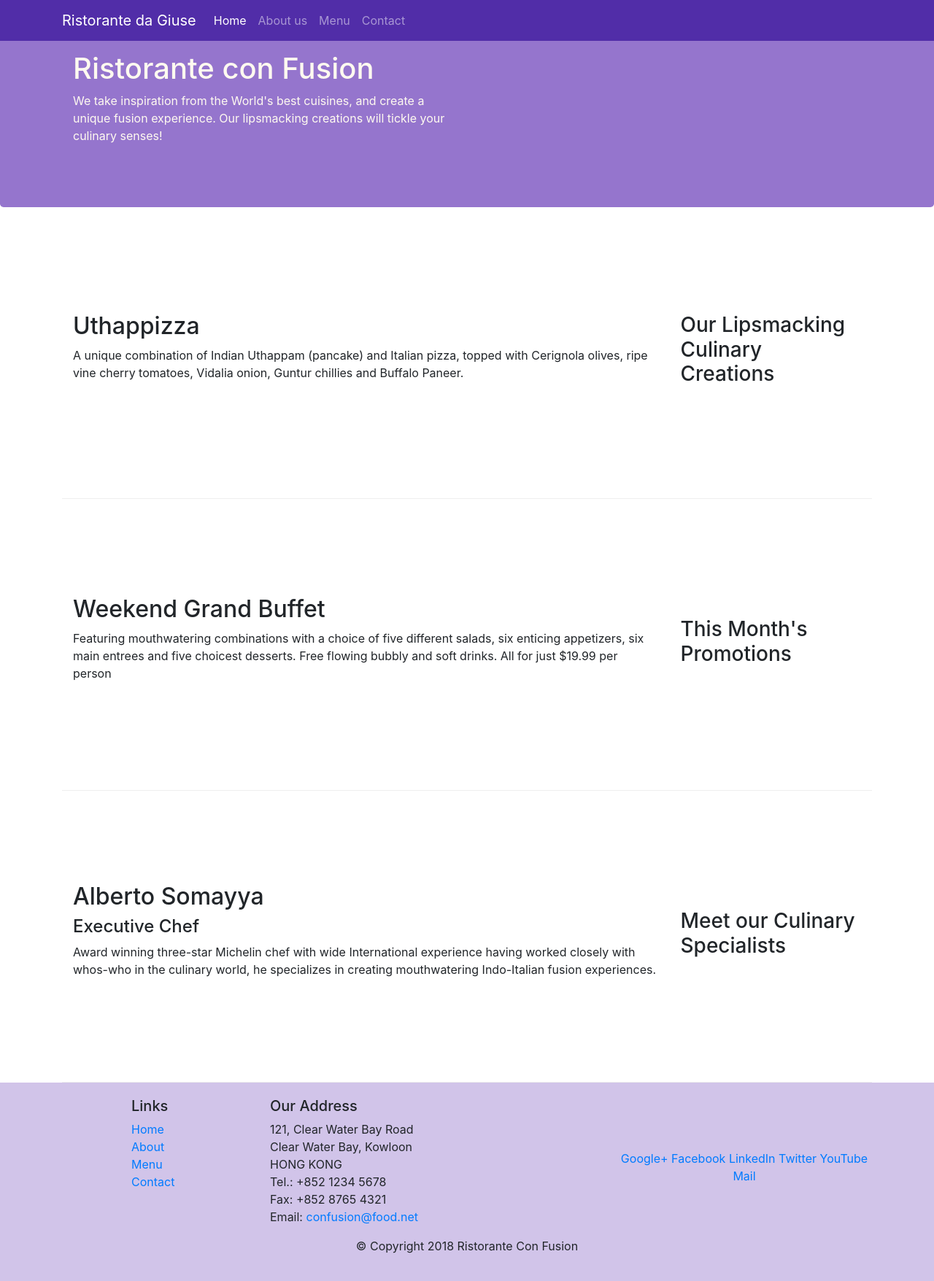
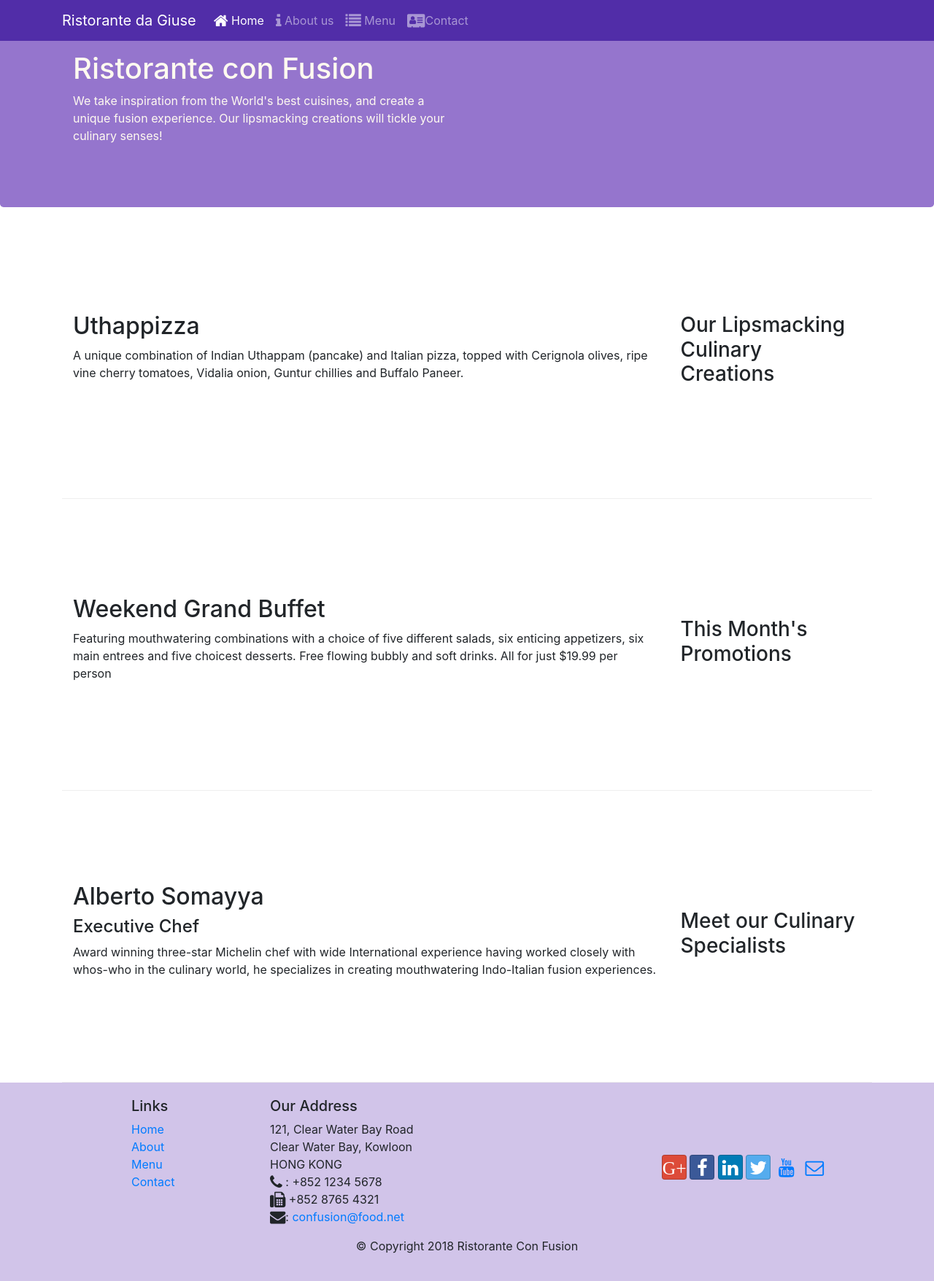
Before and after one commit to giusecagliari/git-test, a website: page index.html in a window 1280 px wide. Shown: the whole page at 73% size. Drawn offline with nearby package versions, Linux system fonts and the light colour scheme.

Commit message:
add incons and font

```diff
--- a/index.html
+++ b/index.html
@@ -11,6 +11,8 @@
     <!-- Bootstrap CSS -->
 
     <link rel="stylesheet" href="node_modules/bootstrap/dist/css/bootstrap.min.css">
+    <link rel="stylesheet" href="node_modules/font-awesome/css/font-awesome.min.css">
+    <link rel="stylesheet" href="node_modules/bootstrap-social/bootstrap-social.css">
     <link href="css/style.css" rel="stylesheet">
     <!-- jQuery first, then Popper.js, then Bootstrap JS. -->
     <script src="node_modules/jquery/dist/jquery.slim.min.js"></script>
@@ -24,17 +26,17 @@
     <nav class="navbar navbar-dark navbar-expand-sm fixed-top">
 
         <div class="container">
-                <button class="navbar-toggler" type="button" data-toggle="#Navbar">
+                <button class="navbar-toggler" type="button" data-toggle="collapse" data-target="#Navbar">
                     <span class="navbar-toggler-icon"></span>
                 </button>
             <a class="navbar-brand" href="#">Ristorante da Giuse</a>
             <div class="collapse navbar-collapse" id="Navbar">
-                <ul class="navbar-nav mr-auto">
+                <span class="navbar-nav mr-auto">
 
-                <li class="nav-item active"><a class="nav-link" href="#">Home</a></li>
-                <li class="nav-item"><a class="nav-link" href="aboutus.html">About us</a></li>
-                <li class="nav-item"><a class="nav-link" href="#">Menu</a></li>
-                <li class="nav-item"><a class="nav-link" href="#">Contact</a></li>
+                <li class="nav-item active"><a class="nav-link" href="#"><span class="fa fa-home fa-lg"></span> Home</a></li>
+                <li class="nav-item"><a class="nav-link" href="aboutus.html"><span class="fa fa-info fa-lg"></span> About us</a></li>
+                <li class="nav-item"><a class="nav-link" href="#"><span class="fa fa-list fa-lg"></span> Menu</a></li>
+                <li class="nav-item"><a class="nav-link" href="#"><span class="fa fa-address-card fa-lg"></span>Contact</a></li>
                 </ul>
             </div>
 
@@ -100,7 +102,7 @@
                     <h5>Links</h5>
                     <ul class="list-unstyled">
                         <li><a href="#">Home</a></li>
-                        <li><a href="#">About</a></li>
+                        <li><a href="aboutus.html">About</a></li>
                         <li><a href="#">Menu</a></li>
                         <li><a href="#">Contact</a></li>
                     </ul>
@@ -111,20 +113,20 @@
                         121, Clear Water Bay Road<br>
                         Clear Water Bay, Kowloon<br>
                         HONG KONG<br>
-                        Tel.: +852 1234 5678<br>
-                        Fax: +852 8765 4321<br>
-                        Email: <a href="mailto:confusion@food.net">confusion@food.net</a>
+                        <i class="fa fa-phone fa-lg"></i> : +852 1234 5678<br>
+                        <i class="fa fa-fax fa-lg"></i> +852 8765 4321<br>
+                        <i class="fa fa-envelope fa-lg"></i>: <a href="mailto:confusion@food.net">confusion@food.net</a>
                     </address>
                 </div>
 
                     <div class="col-12 col-sm-4 align-self-center">
                         <div class="text-center">
-                        <a href="http://google.com/+">Google+</a>
-                        <a href="http://www.facebook.com/profile.php?id=">Facebook</a>
-                        <a href="http://www.linkedin.com/in/">LinkedIn</a>
-                        <a href="http://twitter.com/">Twitter</a>
-                        <a href="http://youtube.com/">YouTube</a>
-                        <a href="mailto:">Mail</a>
+                        <a class="btn btn-social-icon btn-google" href="http://google.com/+"><i class="fa fa-goole-plus fa-lg">G+</i></a>
+                        <a class="btn btn-social-icon btn-facebook" href="http://www.facebook.com/profile.php?id="><i class="fa fa-facebook fa-lg"></i></a>
+                        <a class="btn btn-social-icon btn-linkedin" href="http://www.linkedin.com/in/"><i class="fa fa-linkedin fa-lg"></i></a>
+                        <a class="btn btn-social-icon btn-twitter" href="http://twitter.com/"><i class="fa fa-twitter fa-lg"></i></a>
+                        <a class="btn btn-social-icon btn-youtube "href="http://youtube.com/"><i class="fa fa-youtube fa-lg"></i></a>
+                        <a class="btn btn-social-icon btn-" href="mailto:"><i class="fa fa-envelope-o fa-lg"></i></a>
                         </div>
                     </div>
             </div>
--- a/package.json
+++ b/package.json
@@ -20,6 +20,8 @@
   "homepage": "https://github.com/giusecagliari/git-test#readme",
   "dependencies": {
     "bootstrap": "^4.0.0",
+    "bootstrap-social": "^5.1.1",
+    "font-awesome": "^4.7.0",
     "jquery": "^3.3.1",
     "popper.js": "^1.12.9"
   }
```
Also changed, not shown: aboutus.html (+21 -23 lines), 1 other file.
